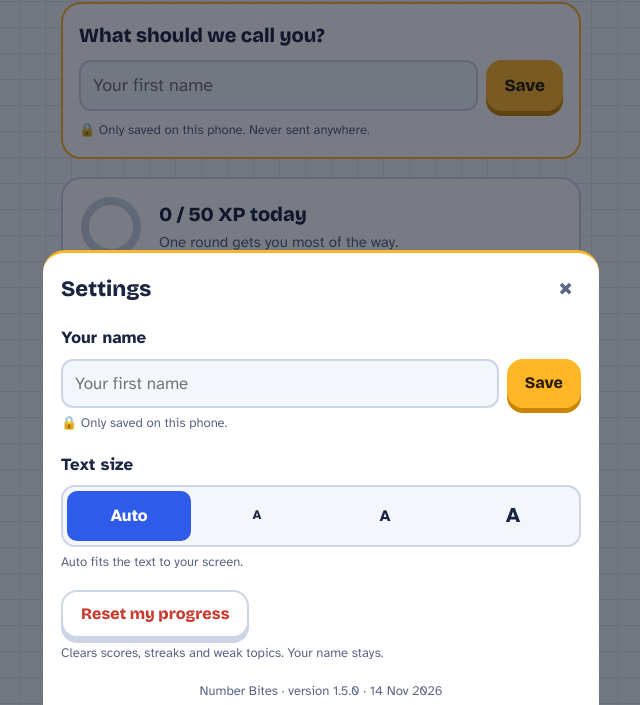
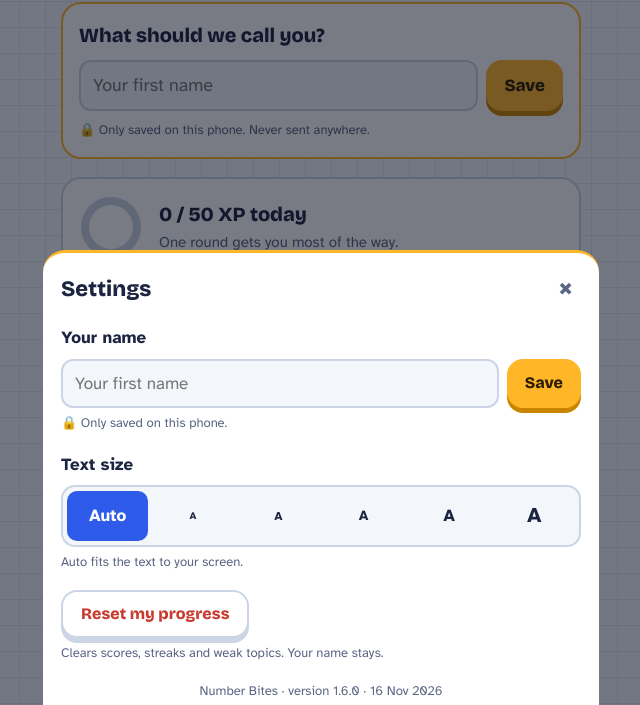
Before and after one commit to DF-AI-Lab/mathbites, a plain HTML site: page index.html in a window 1280 px wide. Both pictures are taken after a click on the button "Settings". Shown: the part 77-782 px from the top of the page, without its empty margins (319-959 px from the left). Drawn offline with nearby package versions, Linux system fonts and the light colour scheme.

Commit message:
Add two smaller text sizes in settings
Co-Authored-By: Claude Opus 5.5 <noreply@anthropic.com>
Claude-Session: https://claude.ai/code/session_016cLVEPz11YfU5onrmipETo

```diff
--- a/index.html
+++ b/index.html
@@ -296,9 +296,9 @@ button:focus-visible{outline:3px solid var(--gold);outline-offset:2px}
 .srow form{display:flex;gap:8px}
 .srow input{flex:1;min-width:0;font:inherit;font-size:17px;padding:10px 12px;border:2px solid var(--line);border-radius:12px;background:var(--paper);color:var(--ink)}
 .srow .btn{width:auto;padding:10px 18px;font-size:16px}
-.seg{display:grid;grid-template-columns:repeat(4,1fr);gap:4px;background:var(--paper);border:2px solid var(--line);border-radius:14px;padding:4px}
+.seg{display:grid;grid-template-columns:repeat(6,1fr);gap:4px;background:var(--paper);border:2px solid var(--line);border-radius:14px;padding:4px}
 .seg button{border:0;background:none;color:var(--ink);font:inherit;font-weight:700;padding:9px 0;border-radius:10px;cursor:pointer}
-.seg button:nth-child(2){font-size:13px}.seg button:nth-child(3){font-size:16px}.seg button:nth-child(4){font-size:21px}
+.seg button:nth-child(2){font-size:10px}.seg button:nth-child(3){font-size:12px}.seg button:nth-child(4){font-size:14px}.seg button:nth-child(5){font-size:17px}.seg button:nth-child(6){font-size:21px}
 .seg button[aria-pressed="true"]{background:var(--blue);color:#fff}
 .srow small{display:block;color:var(--soft);margin-top:6px;font-size:13px}
 .ver{text-align:center;color:var(--soft);font-size:13px;margin:0}
@@ -403,7 +403,7 @@ button:focus-visible{outline:3px solid var(--gold);outline-offset:2px}
 <dialog class="sheet" id="sheet" aria-label="Settings"><div class="sheet-in">
   <h2>Settings <button type="button" id="sheetX" aria-label="Close">×</button></h2>
   <div class="srow"><b>Your name</b><form id="setName"><input id="setNameIn" maxlength="20" placeholder="Your first name" aria-label="Your name"><button class="btn gold" type="submit">Save</button></form><small>🔒 Only saved on this phone.</small></div>
-  <div class="srow"><b>Text size</b><div class="seg" id="tsSeg" role="group" aria-label="Text size"><button type="button" data-v="auto">Auto</button><button type="button" data-v="small">A</button><button type="button" data-v="normal">A</button><button type="button" data-v="large">A</button></div><small id="tsNote">Auto fits the text to your screen.</small></div>
+  <div class="srow"><b>Text size</b><div class="seg" id="tsSeg" role="group" aria-label="Text size"><button type="button" data-v="auto">Auto</button><button type="button" data-v="xxsmall" aria-label="Smallest">A</button><button type="button" data-v="xsmall" aria-label="Extra small">A</button><button type="button" data-v="small" aria-label="Small">A</button><button type="button" data-v="normal" aria-label="Normal">A</button><button type="button" data-v="large" aria-label="Large">A</button></div><small id="tsNote">Auto fits the text to your screen.</small></div>
   <div class="srow"><button class="btn ghost danger" id="reset" type="button">Reset my progress</button><small>Clears scores, streaks and weak topics. Your name stays.</small></div>
   <p class="ver" id="ver"></p>
 </div></dialog>
@@ -1467,9 +1467,9 @@ addEventListener('resize',()=>fitWork());
 if(document.fonts)document.fonts.ready.then(()=>fitWork());
 
 /* ---------- settings ---------- */
-const VERSION='1.5.0',VDATE='14 Nov 2026';
+const VERSION='1.6.0',VDATE='16 Nov 2026';
 function autoTs(){const w=innerWidth,h=innerHeight;return h<640||w<360?.82:h<760||w<400?.9:1}
-function applyTs(){const f={small:.85,normal:1,large:1.15}[st.ts]||autoTs();document.documentElement.style.setProperty('--ts',f);if($('play')&&!$('play').hidden)requestAnimationFrame(fitWork)}
+function applyTs(){const f={xxsmall:.65,xsmall:.75,small:.85,normal:1,large:1.15}[st.ts]||autoTs();document.documentElement.style.setProperty('--ts',f);if($('play')&&!$('play').hidden)requestAnimationFrame(fitWork)}
 function openSettings(){
   $('setNameIn').value=st.name||'';$('ver').textContent=`Number Bites · version ${VERSION} · ${VDATE}`;
   $('tsSeg').querySelectorAll('button').forEach(b=>b.setAttribute('aria-pressed',String(b.dataset.v===(st.ts||'auto'))));
```
Also changed, not shown: 1 other file.
